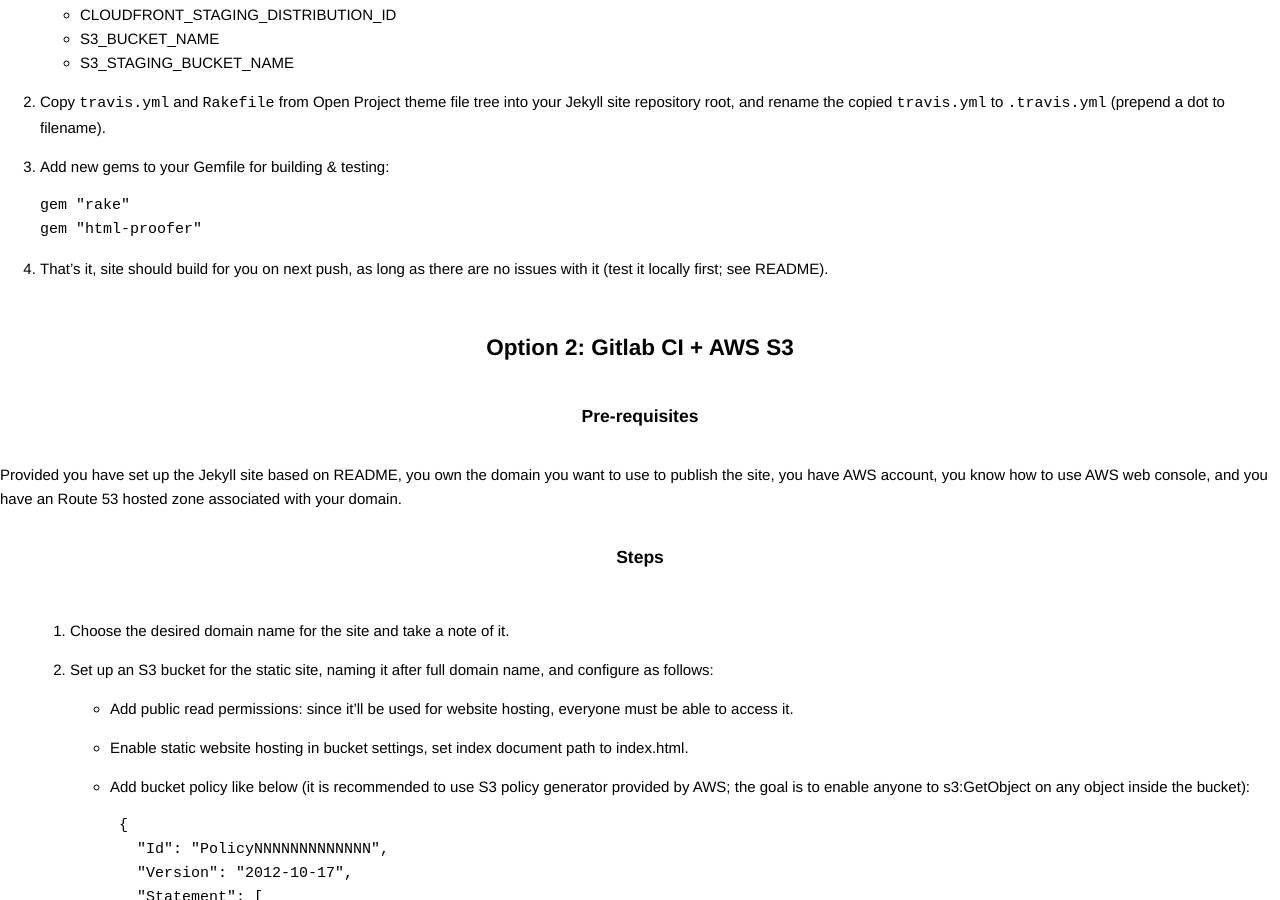
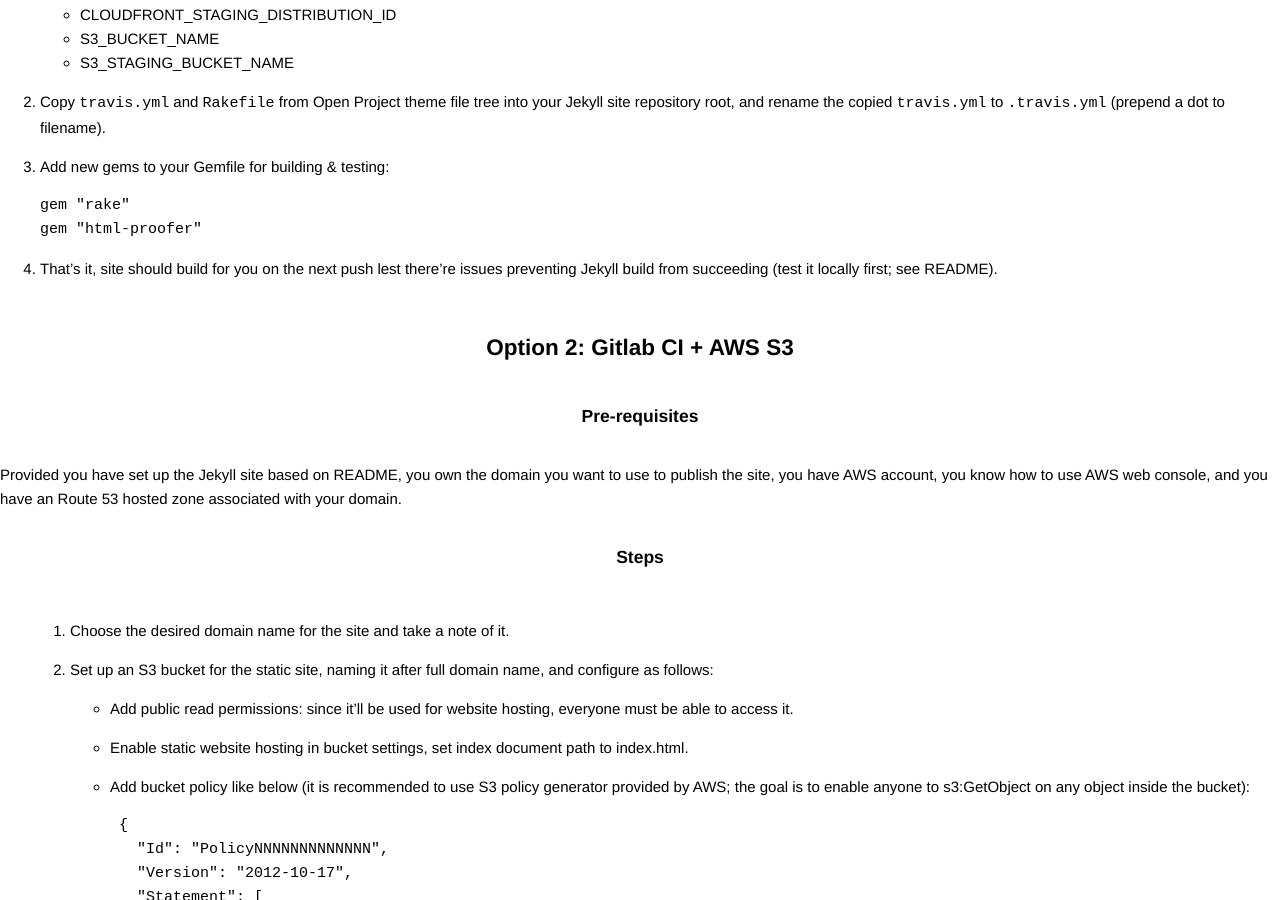
Before and after one commit to riboseinc/jekyll-theme-open-project, a Jekyll site: the page built from CI_OPS.md, in a window 1280 px wide and 900 px high, scrolled down 999 px. Built offline with Jekyll 4.4.1, drawn with Linux system fonts in a browser that asks for light colours; nearby versions of some CDN libraries; our own code applies the rules of GitHub Pages for plain Markdown files.

Commit message:
docs(CI_OPS): Phrasing

````diff
--- a/CI_OPS.md
+++ b/CI_OPS.md
@@ -48,8 +48,9 @@ Provided you have
    gem "html-proofer"
    ```
 
-3. That’s it, site should build for you on next push, as long as there
-   are no issues with it (test it locally first; see README).
+3. That’s it, site should build for you on the next push lest there’re
+   issues preventing Jekyll build from succeeding
+   (test it locally first; see README).
 
 ## Option 2: Gitlab CI + AWS S3
 
````
